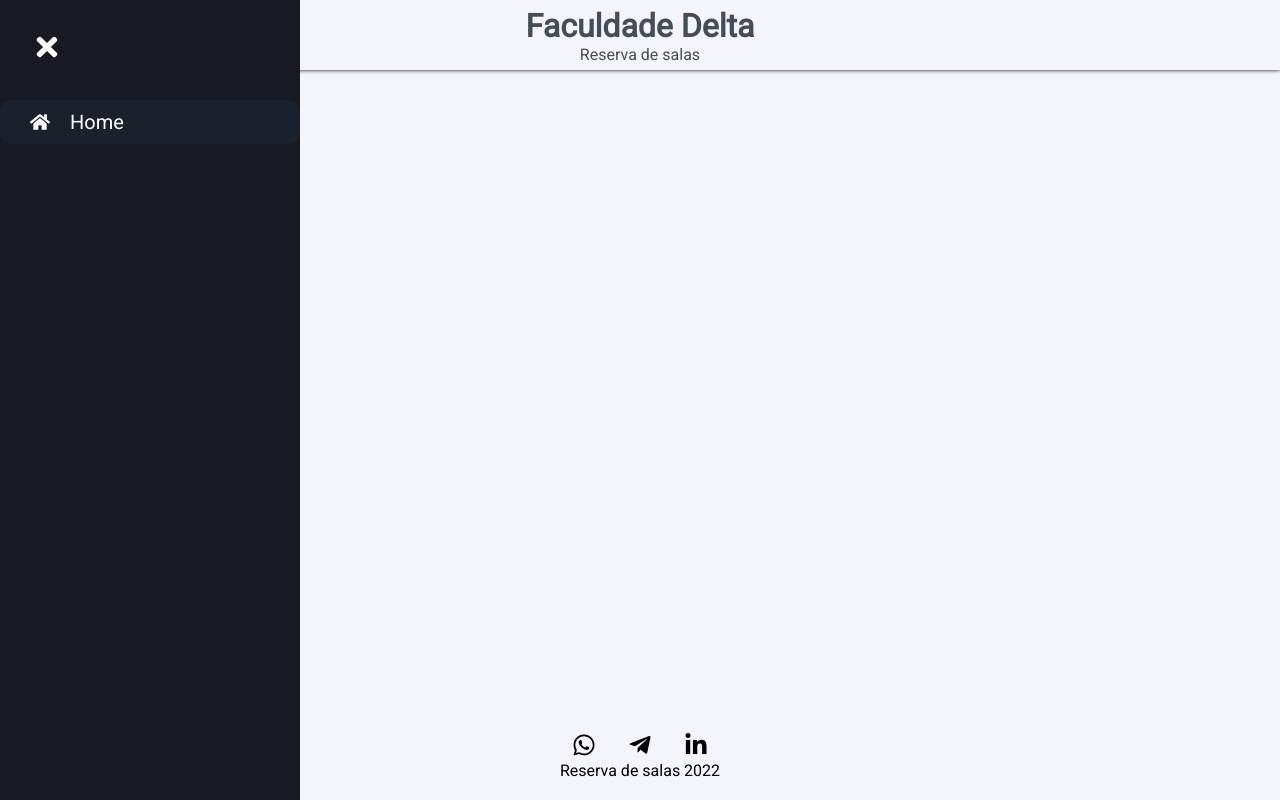
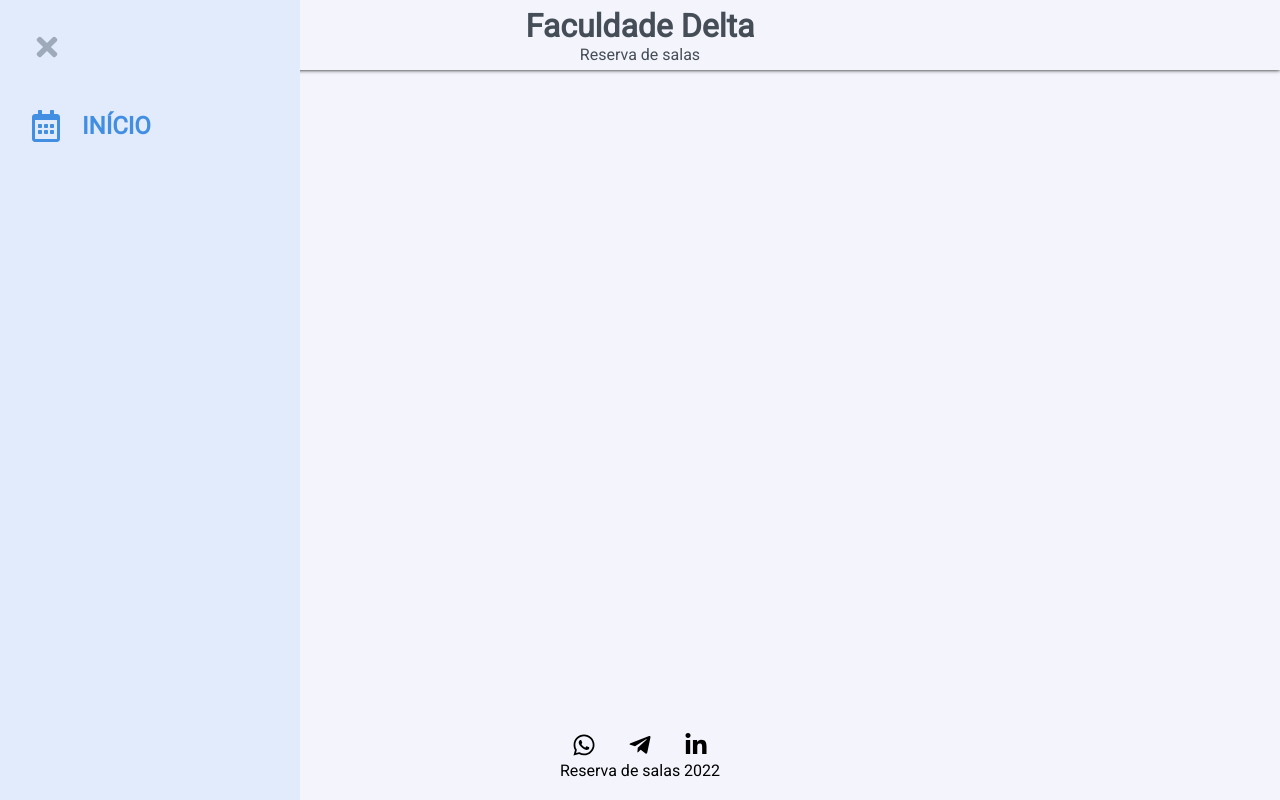
Before and after one commit to JonathasMT/reserva-de-salas, a React (Create React App) app in the folder front-end/: page / in a window 1280 px wide. Both pictures are taken after a click on the icon 25 px from the left and 35 px from the top of the page. Built offline with nearby package versions, Linux system fonts and the light colour scheme.

Commit message:
commit 07

```diff
--- a/front-end/src/components/Sidebar/index.js
+++ b/front-end/src/components/Sidebar/index.js
@@ -20,9 +20,9 @@ const Sidebar = ({active}) => {
     }
     return (
         <Container sidebar={active}>
-            <FaTimes onclick={closeSidebar} />
+            <FaTimes onClick={closeSidebar} />
             <Content>
-                <SidebarItem Icon={FaHome} Text='Home' />
+                <SidebarItem Icon={FaRegCalendarAlt} Text='INÍCIO' />
             </Content>
         </Container>
     )
--- a/front-end/src/components/Sidebar/styles.js
+++ b/front-end/src/components/Sidebar/styles.js
@@ -1,7 +1,7 @@
 import  styled from 'styled-components';
 
 export const Container = styled.div`
-    background-color: #171923;
+    background-color: #E2EBFC;
     position: fixed;
     height: 100%;
     top: 0px;
@@ -12,7 +12,7 @@ export const Container = styled.div`
 
     > svg {
         position: fixed;
-        color: white;
+        color: #9EA9BA;
         width: 30px;
         height: 30px;
         margin-top: 32px;
--- a/front-end/src/components/SidebarItem/styles.js
+++ b/front-end/src/components/SidebarItem/styles.js
@@ -3,9 +3,9 @@ import styled from 'styled-components';
 export const Container = styled.div`
     display: flex;
     align-items: center;
-    background-color: #1A202C;
-    font-size: 20px;
-    color: white;
+    color: #418EE2;
+    font-weight: bold;
+    font-size: 24px;
     padding: 10px;
     cursor: pointer;
     border-radius: 10px;
@@ -13,9 +13,13 @@ export const Container = styled.div`
 
     > svg {
         margin: 0 20px;
+        color: #418EE2;
+        height: 32px;
+        width: 32px;
     }
 
     &:hover {
+        margin: 5px;
         background-color: black;
     }
 `;
```
